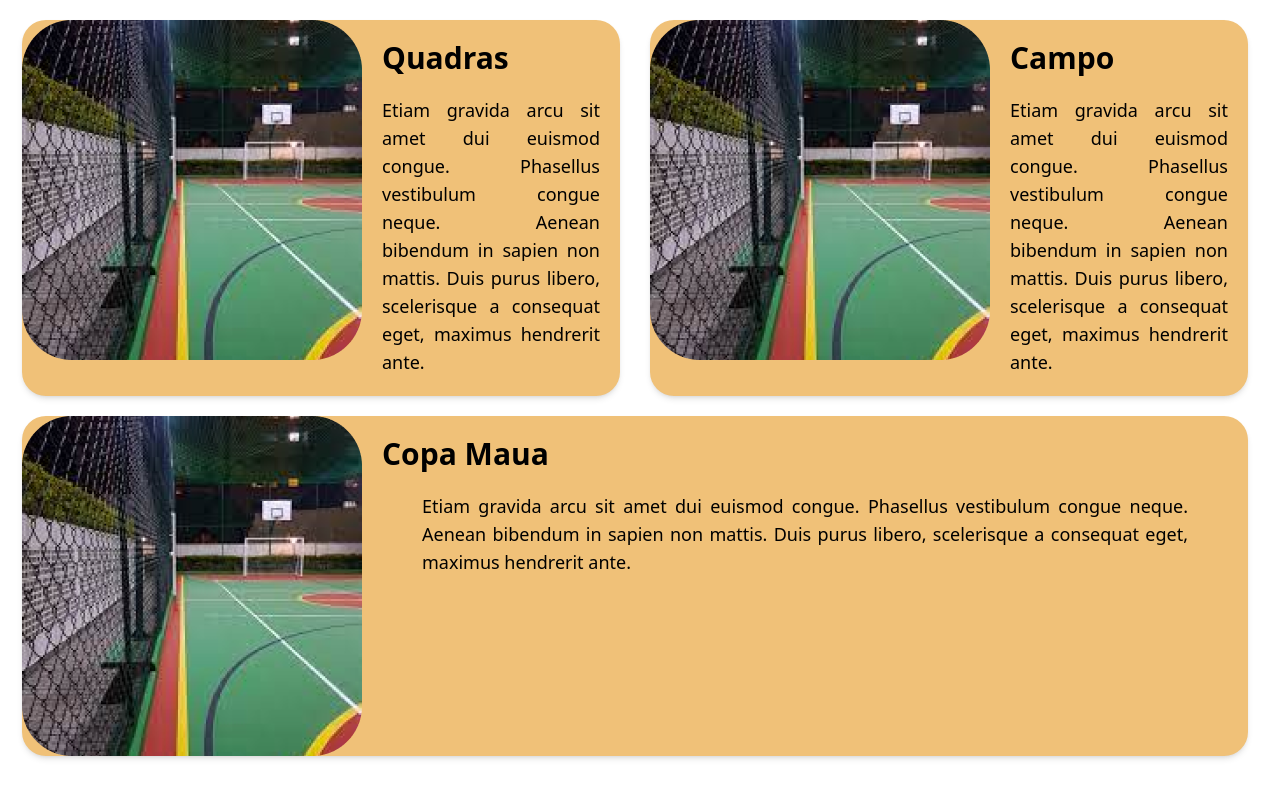
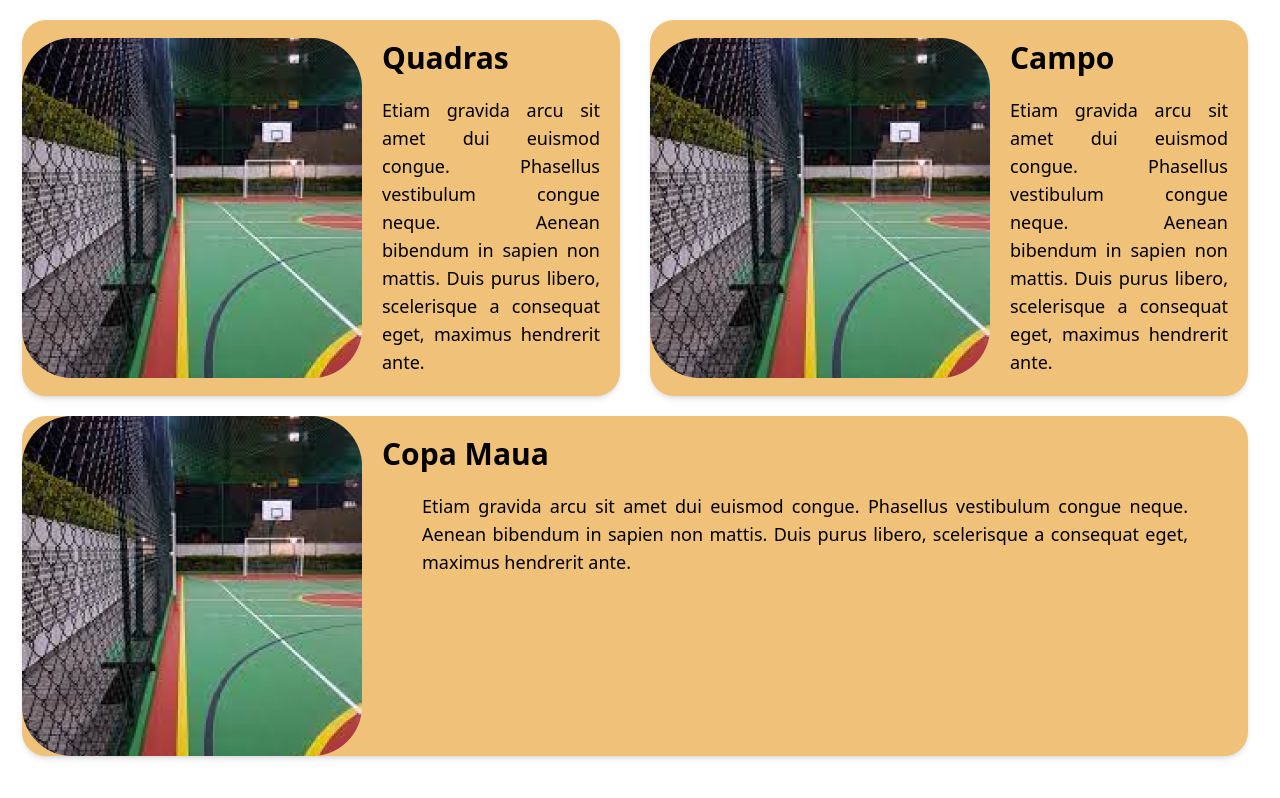
Before and after one commit to PedroFolk/ceaf-web-next, a Next.js app: page /components/cont in a window 1280 px wide. Built offline with nearby package versions, Linux system fonts and the light colour scheme.

Commit message:
Correcoes Tela

```diff
--- a/src/pages/components/cont.tsx
+++ b/src/pages/components/cont.tsx
@@ -7,7 +7,7 @@ export default function Cont() {
             <div className="flex-col my-5 space-y-5 mx-3">
                 <div className="sm:flex space-y-5 sm:space-y-0">
                     <div className="bg-mauaBrown ml-2.5 mr-5 rounded-3xl shadow-md flex flex-col md:flex-row sm:w-1/2 ">
-                        <Image src={rect} className="w-340 object-center" alt="Quadra" />
+                        <Image src={rect} className="w-340 m-auto  sm:my-auto" alt="Quadra" />
                         <div className="ml-5 mt-5 mr-5 text-center sm:text-left">
                             <h3>Quadras</h3>
                             <p className="pb-5">
@@ -20,7 +20,7 @@ export default function Cont() {
                     </div>
 
                     <div className="bg-mauaBrown ml-2.5 mr-5 rounded-3xl shadow-md flex flex-col md:flex-row sm:w-1/2 ">
-                        <Image src={rect} className="w-340  sm:justify-center lg:justify-right" alt="Quadra" />
+                        <Image src={rect} className="w-340 m-auto  sm:my-auto " alt="Quadra" />
                         <div className="ml-5 mt-5 mr-5 text-center sm:text-left">
                             <h3>Campo</h3>
                             <p className="pb-5">
@@ -32,7 +32,7 @@ export default function Cont() {
                     </div>
                 </div>
                 <div className="bg-mauaBrown ml-2.5 mr-5 flex flex-col rounded-3xl shadow-md sm:flex-row">
-                    <Image src={rect} className="w-340 sm:justify-center lg:justify-right" alt="Quadra" />
+                    <Image src={rect} className=" w-340 sm:justify-center lg:justify-right" alt="Quadra" />
                     <div className="ml-5 mt-5 mr-5  text-center sm:text-left">
                         <h3>Copa Maua</h3>
                         <p className=" align-middle items-center pb-5 sm:mx-10">
--- a/src/styles/globals.css
+++ b/src/styles/globals.css
@@ -155,3 +155,10 @@ p{
   width: 340px;
   height: 340px;
 }
+.w-max{
+  width: 640px;
+  width: 640px;
+  padding: 0;
+  margin: 0;
+  justify-content: center;
+}
```
